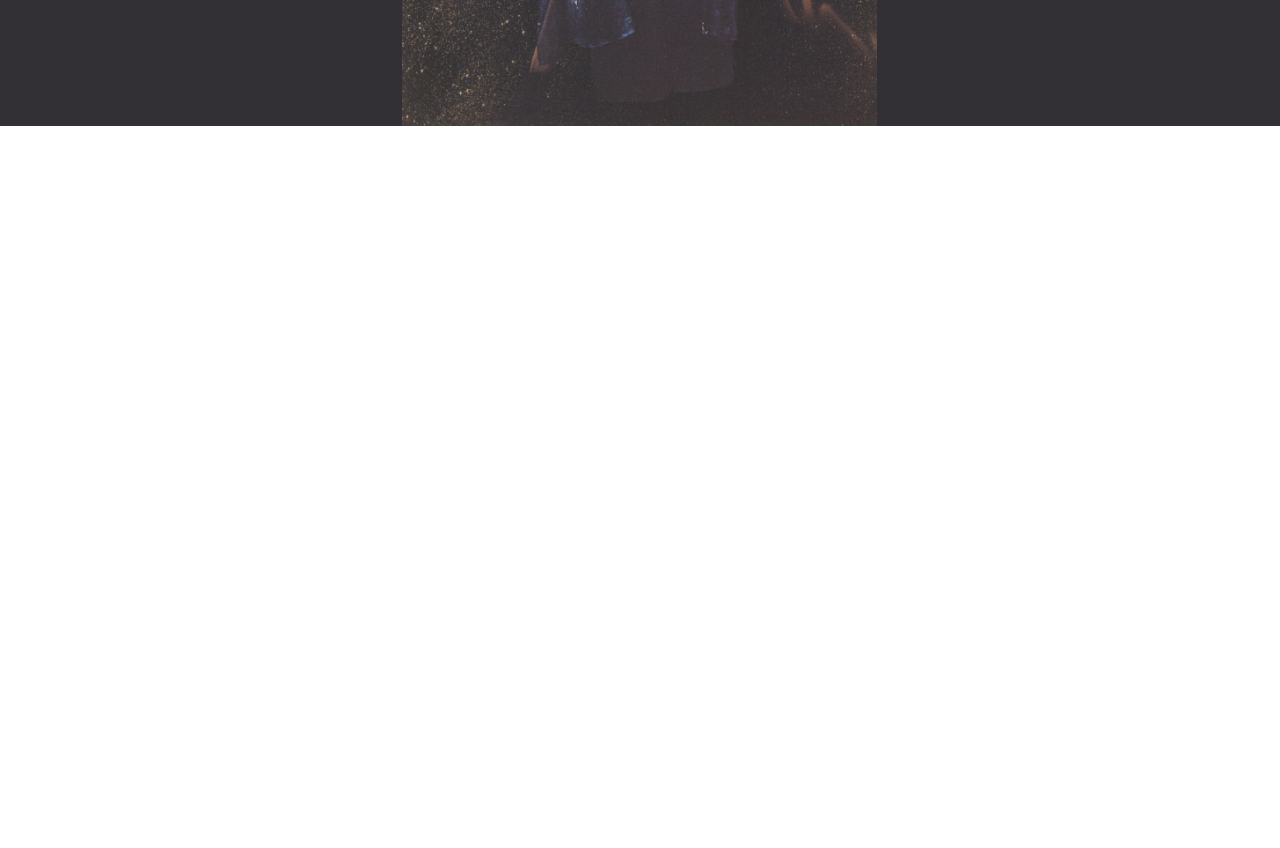
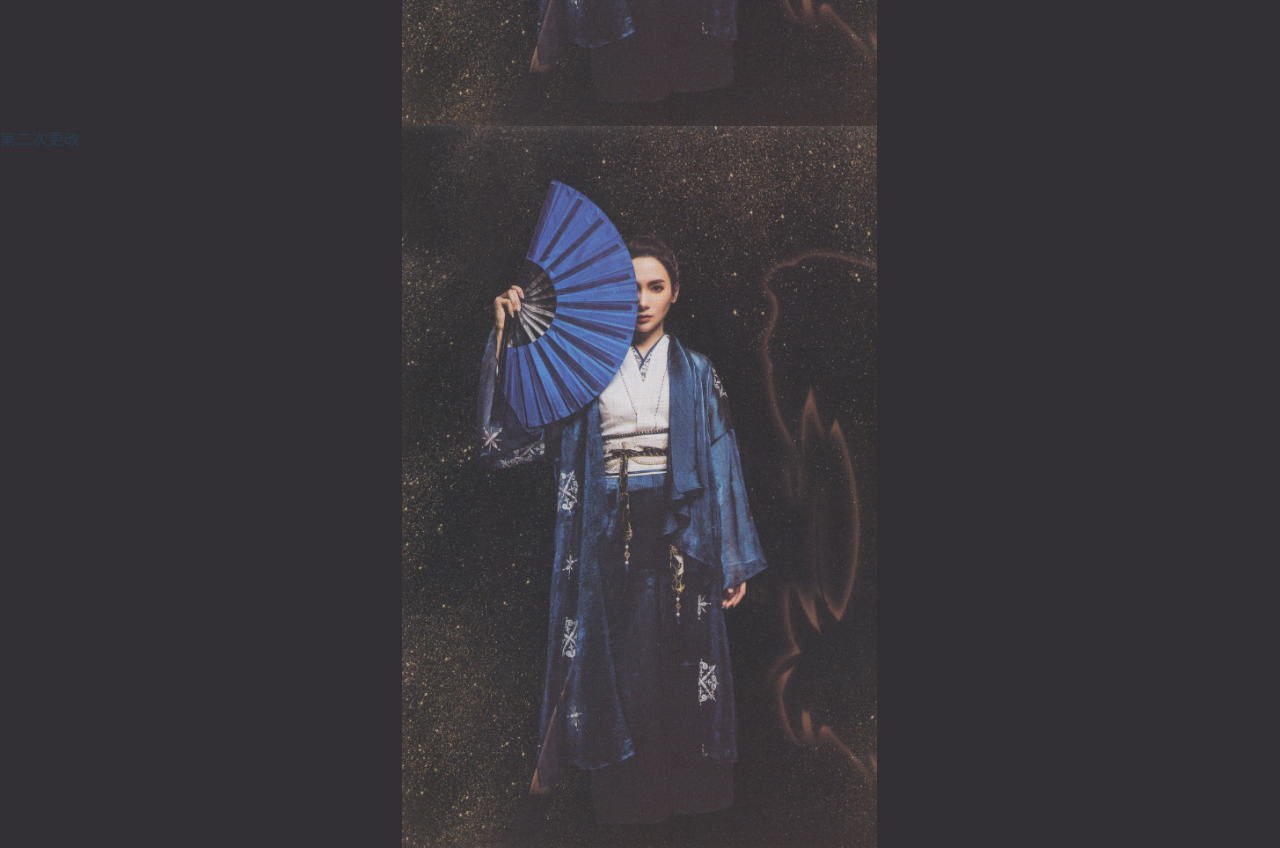
Before and after one commit to hiahiahiakeke/lumosdeer, a Vue app: page / in a window 1280 px wide. Shown: the part 2040-2888 px from the top of the page. Before the commit the page ends 2166 px from the top, so only its background shows below. Built offline with nearby package versions, Linux system fonts and the light colour scheme.

Commit message:
第二次更改

```diff
--- a/src/views/Index.vue
+++ b/src/views/Index.vue
@@ -7,6 +7,7 @@
     </div>
     <div class="person">hhhh</div>
     <div class="person">第一次更改</div>
+    <div class="person">第二次更改</div>
   </div>
 </template>
 <script>
```
